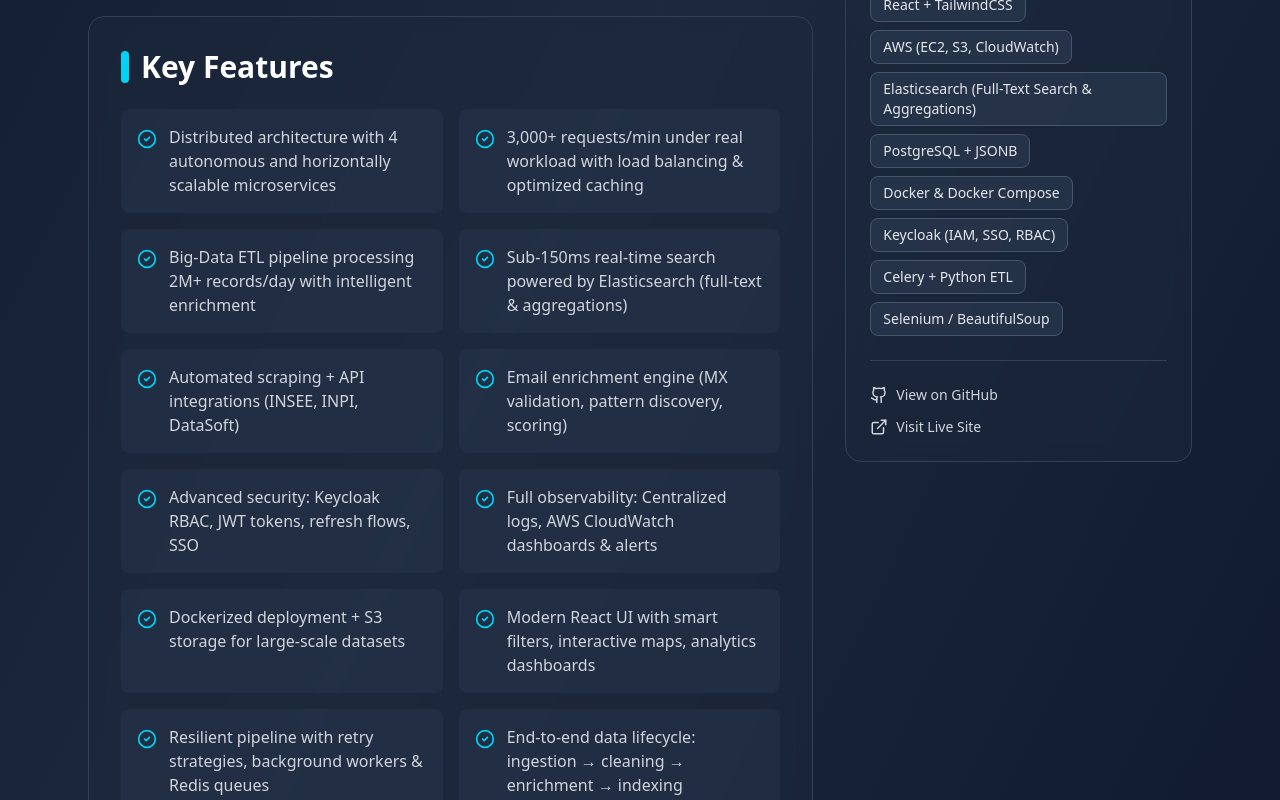
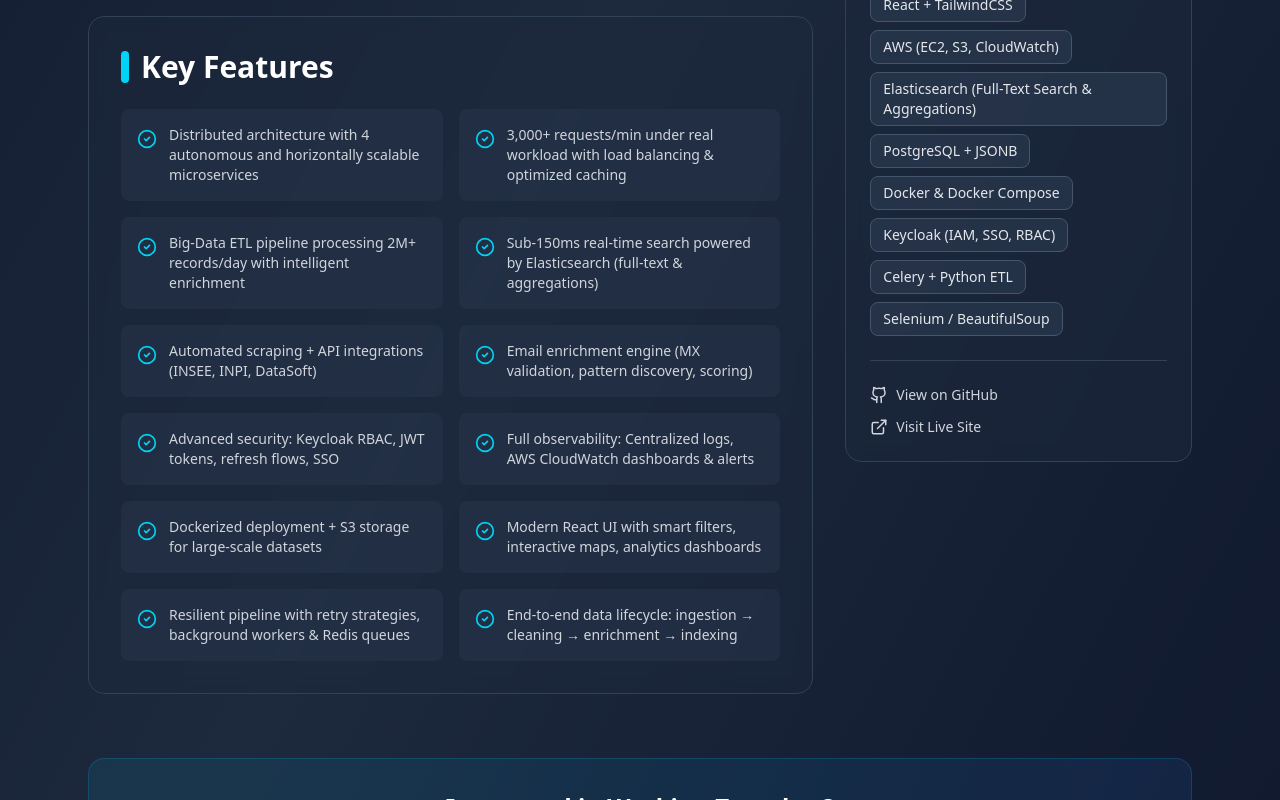
Before and after one commit to ALOUAN01/portfolio, a React (Vite) app: page /project/1 in a window 1280 px wide. Shown: the part 1260-2060 px from the top of the page. Built offline with nearby package versions, Linux system fonts and the light colour scheme.

Commit message:
cv commit

```diff
--- a/src/pages/ProjectDetails.jsx
+++ b/src/pages/ProjectDetails.jsx
@@ -220,7 +220,7 @@ export default function ProjectDetails() {
                       className="text-cyan-400 flex-shrink-0 mt-1"
                       size={20}
                     />
-                    <span className="text-gray-300">{highlight}</span>
+                    <span className="text-gray-300 text-sm">{highlight}</span>
                   </div>
                 ))}
               </div>
```
